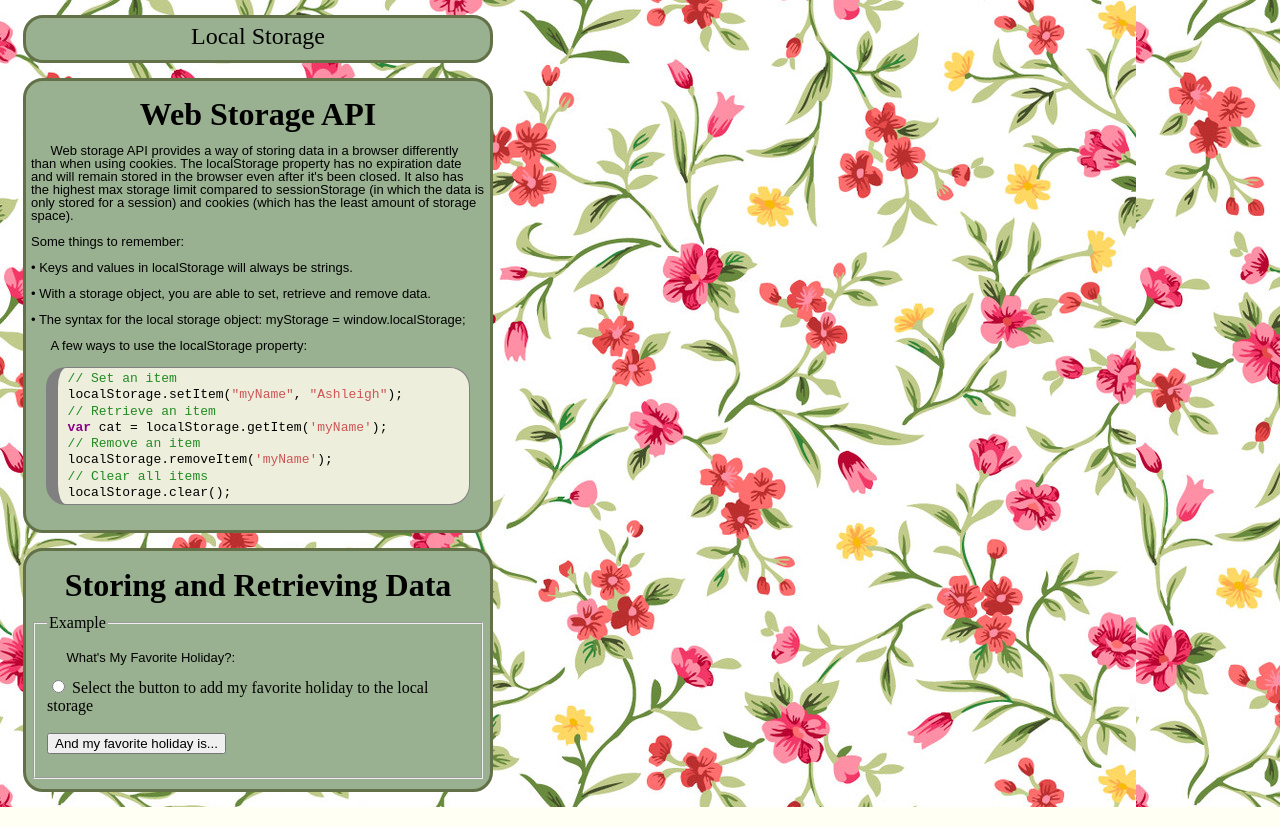
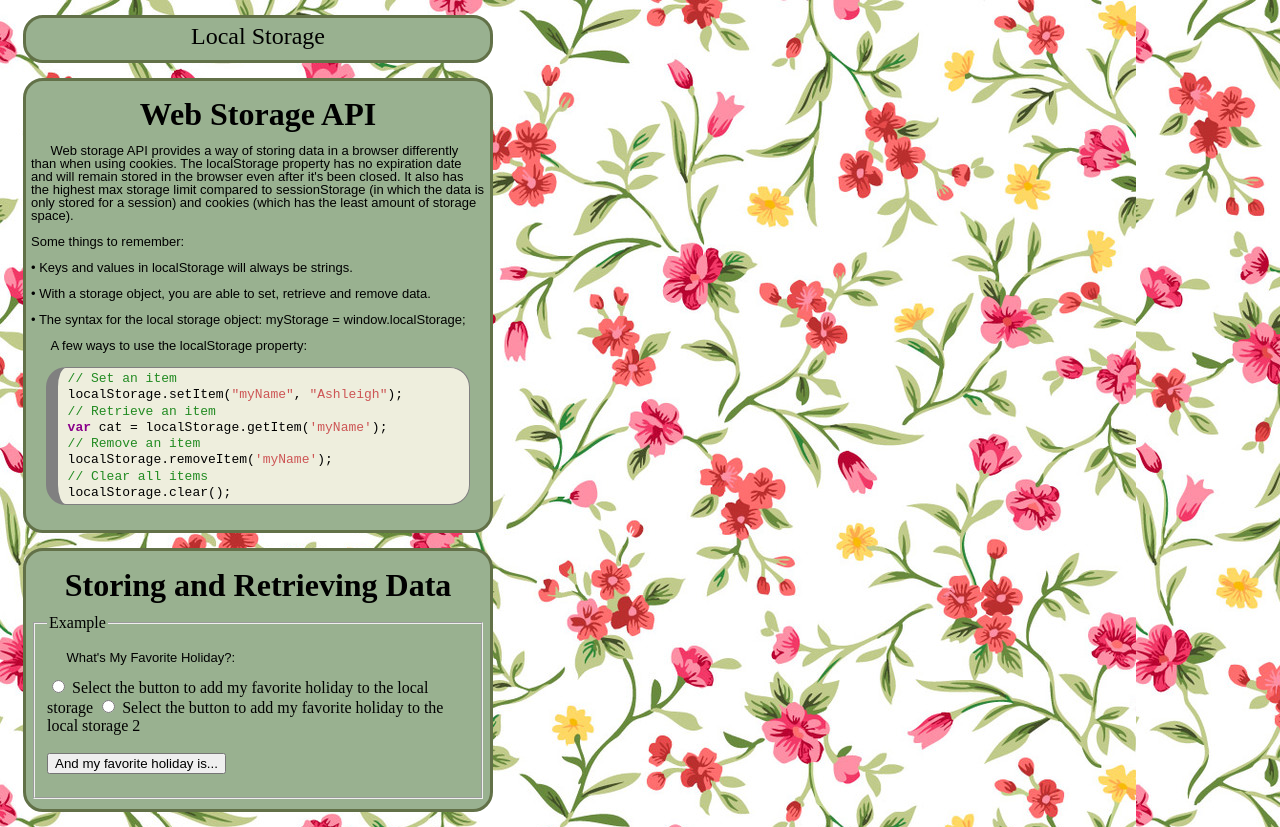
Before and after one commit to Walter-Ashleigh/cit261, a plain HTML site: page topic5.html in a window 1280 px wide. Drawn offline with Linux system fonts and the light colour scheme.

Commit message:
file added

```diff
--- a/topic5.html
+++ b/topic5.html
@@ -9,7 +9,13 @@
     <link rel="stylesheet" type="text/css" href="StyleSheet1.css">
     <script>
         function addToStorage() {
-         var x = localStorage.setItem("Holiday", "Christmas");
+         var x;
+         if (document.getElementById("christmas").checked) {
+            localStorage.setItem("Holiday", "Christmas") = x;
+         }
+         else if (document.getElementById("halloween").checked) {
+            localStorage.setItem("Holiday", "Halloween") = x;
+         }
         }
 
             //document.getElementById('item').value
@@ -54,6 +60,8 @@ localStorage.clear();
                 <p>What's My Favorite Holiday?:&nbsp;</p>
                     <label><input type="radio" name="holiday" id="christmas" onfocus="addToStorage()">
                     Select the button to add my favorite holiday to the local storage</label>
+                    <label><input type="radio" name="holiday" id="halloween" onfocus="addToStorage()">
+                        Select the button to add my favorite holiday to the local storage 2</label>
                     <br></br>
                     <button onclick="readValue()">And my favorite holiday is...</button>
                     <p id="displayHoliday"></p>
```
